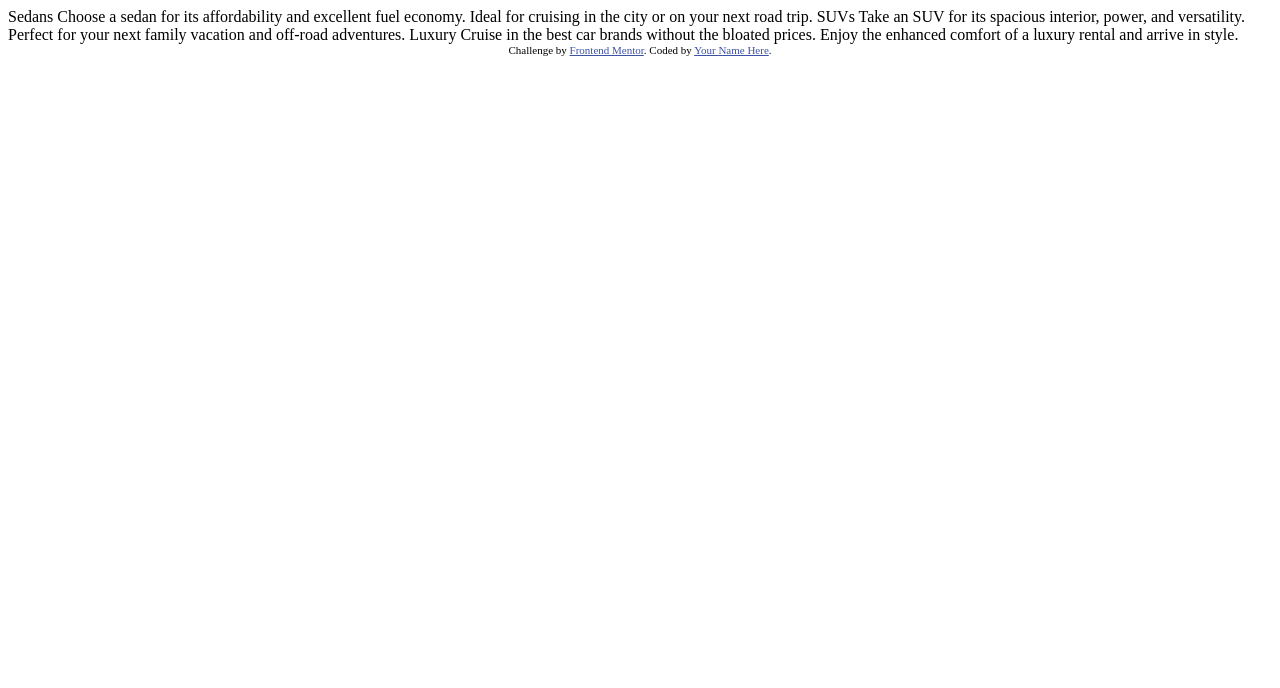
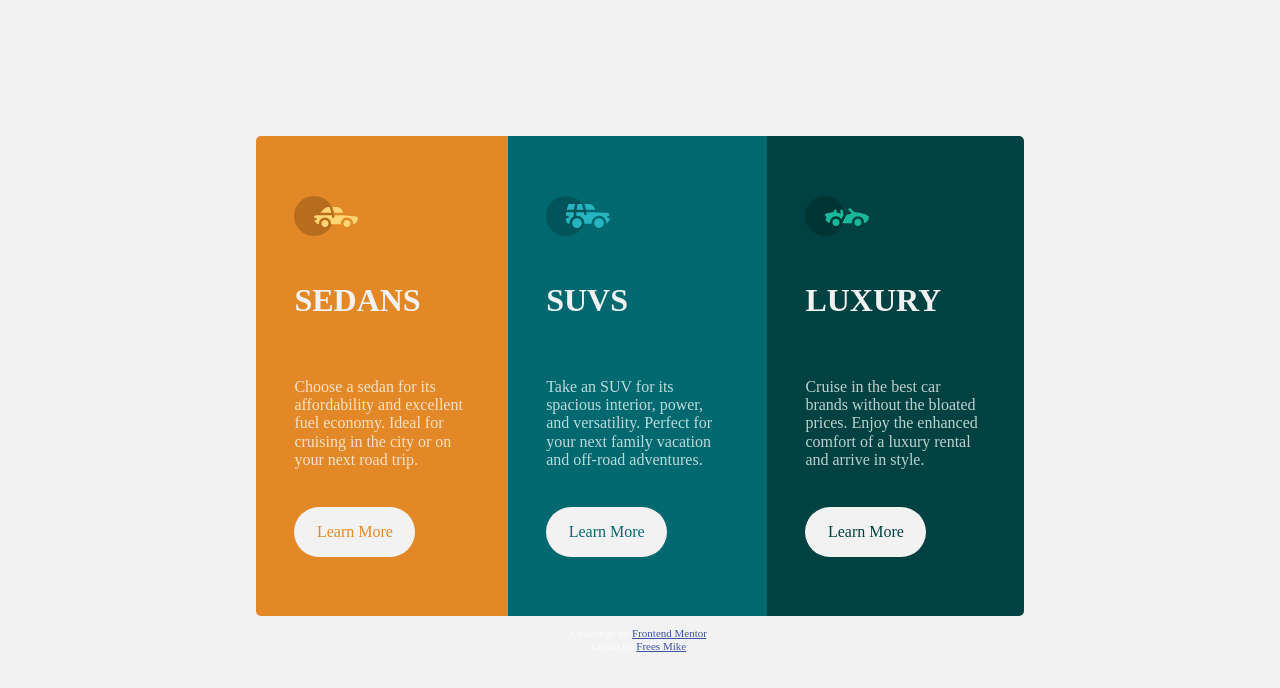
Before and after one commit to mikeFrees/3-column-preview-card-component-main, a website: page index.html in a window 1280 px wide. Drawn offline with nearby package versions, Linux system fonts and the light colour scheme.

Commit message:
html markup and scss styling

```diff
--- /dev/null
+++ b/assets/scss/style.scss
@@ -0,0 +1,86 @@
+@import "../../node_modules/@fontsource/big-shoulders-display/700.css";
+@import "../../node_modules/@fontsource/lexend-deca/400.css";
+
+$Bright-Orange: hsl(31, 77%, 52%);
+$Dark-Cyan: hsl(184, 100%, 22%);
+$Very-Dark-Cyan: hsl(179, 100%, 13%);
+
+body {
+    font-family: "lexend deca";
+    width: 100vw;
+    height: 100vh;
+    display: flex;
+    flex-direction: column;
+    justify-content: center;
+    align-items: center;
+}
+
+body, button {
+    background-color: hsl(0, 0%, 95%);
+}
+
+button {
+    width: 60%;
+    min-width: 121px;
+    border-radius: 50px;
+    padding: 1rem;
+    border: none;
+}
+
+main {
+    border-radius: 10px;
+    display: flex;
+    flex-direction: row;
+    width: 60%;
+    height: 60%;
+    section {
+        display: flex;
+        flex-direction: column;
+        align-items: flex-start;
+        justify-content: space-evenly;
+        padding: 5%;
+        &:first-child {
+            &::before{
+                content: url("../images/icon-sedans.svg");
+            }
+            border-radius: 5px 0px 0px 5px;
+            background-color: $Bright-Orange;
+            button {
+                color: $Bright-Orange;
+            }
+        }
+        &:nth-child(2) {
+            &::before{
+                content: url("../images/icon-suvs.svg");
+            }
+            background-color: $Dark-Cyan;
+            button {
+                color: $Dark-Cyan;
+            }
+        }
+        &:nth-child(3) {
+            &::before{
+                content: url("../images/icon-luxury.svg");
+            }
+            border-radius: 0px 5px 5px 0px;
+            background-color: $Very-Dark-Cyan;
+            button {
+                color: $Very-Dark-Cyan;
+            }
+        }
+
+    }
+}
+
+p {
+    color: hsla(0, 0%, 100%, 0.75);
+}
+
+h1{
+    font-family: "big shoulders display";
+    text-transform: uppercase;
+    color: hsl(0, 0%, 95%);
+}
+
+.attribution { font-family: "lexend deca"; font-size: 11px; text-align: center; color: $Dark-Cyan;}
+.attribution a { color: hsl(228, 45%, 44%); }
--- a/index.html
+++ b/index.html
@@ -8,29 +8,43 @@
 
   <title>Frontend Mentor | 3-column preview card component</title>
 
-  <!-- Feel free to remove these styles or customise in your own stylesheet 👍 -->
-  <style>
-    .attribution { font-size: 11px; text-align: center; }
-    .attribution a { color: hsl(228, 45%, 44%); }
-  </style>
+  <link rel="stylesheet" href="node_modules/normalize.css/normalize.css" type="text/css">
+  <link rel="stylesheet" href="assets/css/style.css" type="text/css">
+
 </head>
 <body>
-
-  Sedans
+  <main>
+    <section>
+      <h1>Sedans</h1>
+      <p>
         Choose a sedan for its affordability and excellent fuel economy. Ideal for cruising in the city
         or on your next road trip.
+      </p>
+      <button>Learn More</button>
+    </section>
 
-  SUVs
+    <section>
+      <h1>SUVs</h1>
+      <p>
         Take an SUV for its spacious interior, power, and versatility. Perfect for your next family vacation
         and off-road adventures.
+      </p>
+      <button>Learn More</button>
+    </section>
 
-  Luxury
+    <section>
+      <h1>Luxury</h1>
+      <p>
         Cruise in the best car brands without the bloated prices. Enjoy the enhanced comfort of a luxury
         rental and arrive in style.
+      </p>
+      <button>Learn More</button>
+    </section>
+  </main>
 
-  <div class="attribution">
-    Challenge by <a href="https://www.frontendmentor.io?ref=challenge" target="_blank">Frontend Mentor</a>.
-    Coded by <a href="#">Your Name Here</a>.
-  </div>
+  <footer class="attribution">
+    <p>Challenge by <a href="https://www.frontendmentor.io?ref=challenge" target="_blank">Frontend Mentor</a>.<br>
+    Coded by <a href="https://www.linkedin.com/in/mike-frees/" target="_blank">Frees Mike</a>.</p>
+  </footer>
 </body>
 </html>
```
Also changed, not shown: package.json (+13 -2 lines), assets/css/style.css (added), assets/images/favicon-32x32.png (renamed from images/favicon-32x32.png), assets/images/icon-luxury.svg (renamed from images/icon-luxury.svg), assets/images/icon-sedans.svg (renamed from images/icon-sedans.svg), assets/images/icon-suvs.svg (renamed from images/icon-suvs.svg), 3 other files. Lines whose indentation alone changed are shown as unchanged.
